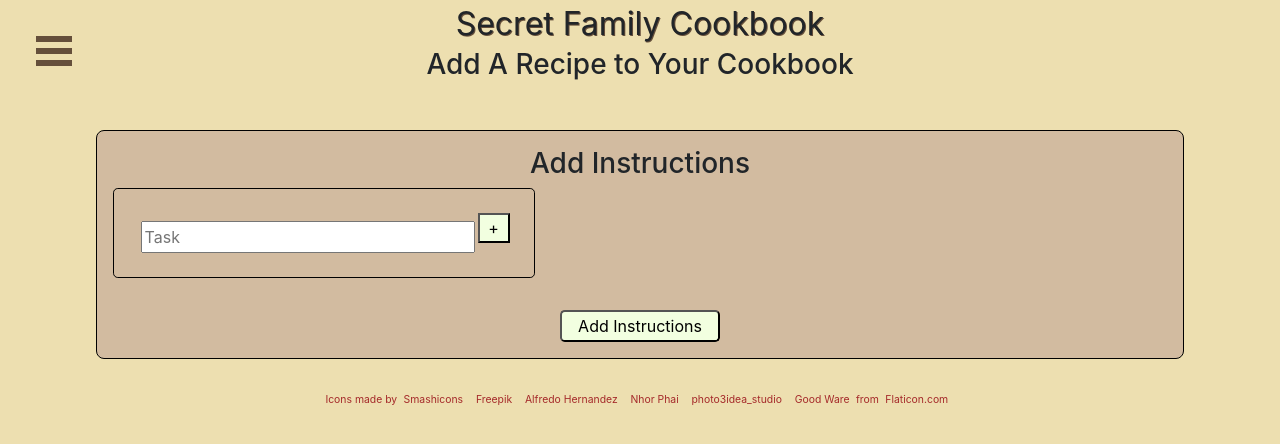
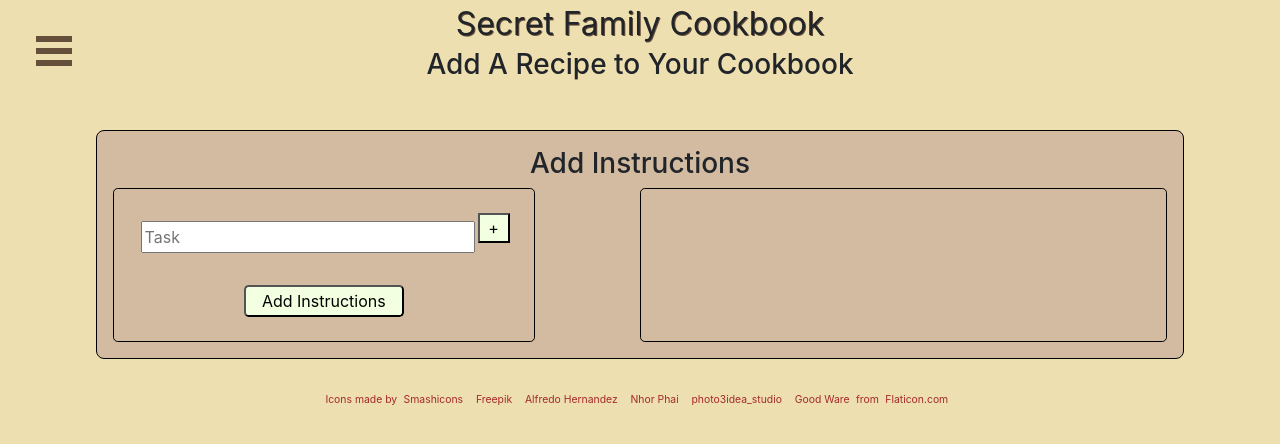
Before and after one commit to BuildWeek-Secret-Family-Recipes/Front-End, a React (Create React App) app: page /recipes/addrecipe in a window 1280 px wide. Shown: the top 444 px of the page. Built offline with nearby package versions, Linux system fonts and the light colour scheme; sample sign-in values are in the browser's storage.

Commit message:
instructions form internal state working

```diff
--- a/src/actions/recipes.js
+++ b/src/actions/recipes.js
@@ -28,7 +28,7 @@ const addRecipe = (recipe, setId) => {
     }
 }
 
-const addIngredients = (ingredients) => {
+const addIngredients = (ingredients, id) => {
     return dispatch => {
         console.log(ingredients)
         AxiosWithAuth().post('/auth/ingredients', ingredients)
--- a/src/components/recipe/IngredientsForm.js
+++ b/src/components/recipe/IngredientsForm.js
@@ -21,8 +21,8 @@ const Ingredients = styled.div`
     width: 80%;
     padding: 1.5rem;
     border-radius: .3rem;
-    `
-    const Ingredient = styled.div`
+`
+const Ingredient = styled.div`
     background: #d2bba0;
     display: flex;
     flex-direction: column;
--- a/src/components/recipe/InstructionsForm.js
+++ b/src/components/recipe/InstructionsForm.js
@@ -12,10 +12,20 @@ const FormDiv = styled.form`
     width: 85%;
     background: #d2bba0;
 `
+const RowWrapper = styled.div`
+    display: flex;
+    justify-content: space-between;
+`
 const ColumnWrapper = styled.div`
     display: flex;
     flex-direction: column;
     justify-content: center;
+`
+const Added = styled.div`
+    border: 1px solid black;
+    width: 50%;
+    border-radius: .3rem;
+    background: #d2bba0;
 `
 const Instructions = styled.div`
     border: 1px solid black;
@@ -27,6 +37,17 @@ const Instruction = styled.input`
     width: 90%;
     height: 2rem;
     margin-top: .5rem;
+`
+const AddedInstruction = styled.div`
+    display: flex;
+    justify-content: space-between;
+    width: 90%;
+    height: 2.5rem;
+    border: 1px solid black;
+    border-radius: .5rem;
+    padding: .5rem;
+    margin: 1rem auto;
+    background: #ffeee2;
 `
 const AddButton = styled.button`
     float: right;
@@ -48,6 +69,11 @@ const SubmitButton = styled.button`
         cursor: pointer;
         background: #9f7e69;
         color: #f2ffe0;
+    }
+`
+const Delete = styled.div`
+    :hover {
+        cursor: pointer;
     }
 `
 
@@ -77,6 +103,13 @@ const InstructionsForm = ({setFormState, id}) => {
         ])
     }
 
+    const deleteInstruction = indx => {
+        let newInstructions = added.filter(instruction => {
+            if (instruction.id !== indx) return instruction
+        })
+        console.log(newInstructions)
+        setAdded(newInstructions)
+    }
 
     const handleSubmit = e => {
         e.preventDefault()
@@ -90,18 +123,22 @@ const InstructionsForm = ({setFormState, id}) => {
     return (
         <FormDiv onSubmit={handleSubmit}>
             <h3>Add Instructions</h3>
-            <Instructions>
-                <AddButton onClick={addInstruction}>+</AddButton>
-                <Instruction type='text' name='task' placeholder='Task' onChange={handleInstructions} />
-                <ColumnWrapper>
-                    {/* {instructions &&
-                        instructions.map((instruction, indx) => {
-                            return <Instruction key={indx} id={instruction.id} type='text' name='task' placeholder='Task' onChange={handleInstructions} />
+            <RowWrapper>
+                <Instructions>
+                    <AddButton onClick={addInstruction}>+</AddButton>
+                    <Instruction type='text' name='instruction' placeholder='Task' onChange={handleInstructions} />
+                    <ColumnWrapper>
+                    </ColumnWrapper>
+                <SubmitButton type='submit'>Add Instructions</SubmitButton>
+                </Instructions>
+                <Added>
+                    {added &&
+                        added.map((instruction, indx) => {
+                            return <AddedInstruction key={indx}>{instruction.instruction}<Delete onClick={() => deleteInstruction(instruction.id)}>X</Delete></AddedInstruction>
                         })
-                    } */}
-                </ColumnWrapper>
-            </Instructions>
-            <SubmitButton type='submit'>Add Instructions</SubmitButton>
+                    }
+                </Added>
+            </RowWrapper>
         </FormDiv>
     )
 }
--- a/src/reducers/recipes.js
+++ b/src/reducers/recipes.js
@@ -1,6 +1,10 @@
 import {
   ADD_RECIPE_SUCCESS,
-  ADD_RECIPE_FAILURE
+  ADD_RECIPE_FAILURE,
+  ADD_INGREDIENTS_SUCCESS,
+  ADD_INGREDIENTS_FAILURE,
+  ADD_INSTRUCTIONS_SUCCESS,
+  ADD_INSTRUCTIONS_FAILURE
 } from "../actions/recipes";
 
 export const initialState = {
@@ -23,6 +27,16 @@ export default function recipeReducer(state = initialState, action) {
         };
       case ADD_RECIPE_FAILURE:
         return state;
+
+      case ADD_INGREDIENTS_SUCCESS:
+        return state;
+      case ADD_INGREDIENTS_FAILURE:
+        return state;
+
+      case ADD_INSTRUCTIONS_SUCCESS:
+        return state;
+      case ADD_INGREDIENTS_FAILURE:
+        return state;
       default:
         return state;
     }
```
